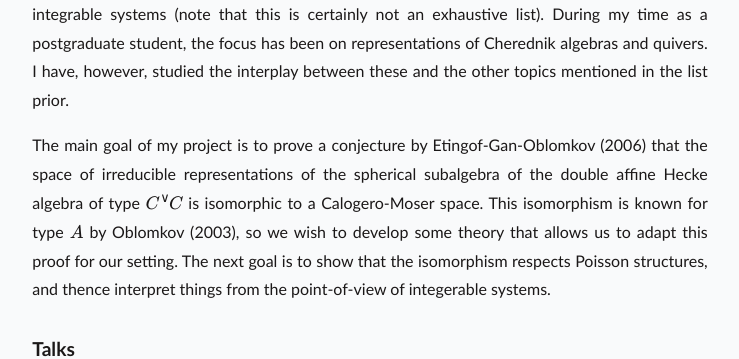
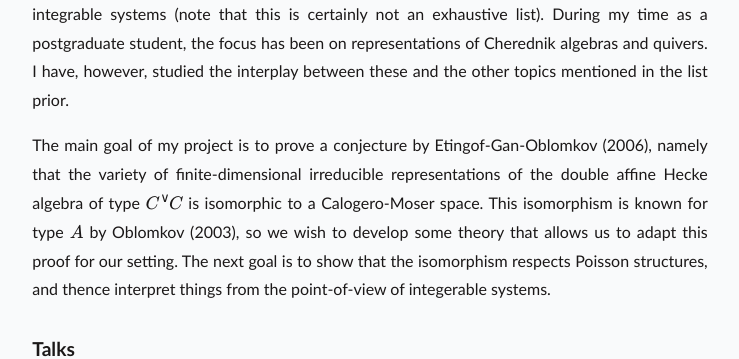
Before and after one commit to BradJackRyan/bradjackryan.github.io, a plain HTML site: page index.html in a window 1280 px wide. Shown: the part 840-1199 px from the top of the page, without its empty margins (270-1009 px from the left). Drawn offline with nearby package versions, Linux system fonts and the light colour scheme; a web font is replaced by a local one.

Commit message:
Updated "Research" paragraph
Changed the wording in the second paragraph in the "Research" section

```diff
--- a/index.html
+++ b/index.html
@@ -54,7 +54,7 @@
 <h2 id="Research">Research</h2>
 <p>My primary research areas of interest are algebra, geometry, topology, representation theory and integrable systems (note that this is certainly not an exhaustive list). During my time as a postgraduate student, the focus has been on representations of Cherednik algebras and quivers. I have, however, studied the interplay between these and the other topics mentioned in the list prior.</p>
 
-<p>The main goal of my project is to prove a conjecture by Etingof-Gan-Oblomkov (2006) that the space of irreducible representations of the spherical subalgebra of the double affine Hecke algebra of type \(C^\vee C\) is isomorphic to a Calogero-Moser space. This isomorphism is known for type \(A\) by Oblomkov (2003), so we wish to develop some theory that allows us to adapt this proof for our setting. The next goal is to show that the isomorphism respects Poisson structures, and thence interpret things from the point-of-view of integerable systems.</p>
+<p>The main goal of my project is to prove a conjecture by Etingof-Gan-Oblomkov (2006), namely that the variety of finite-dimensional irreducible representations of the double affine Hecke algebra of type \(C^\vee C\) is isomorphic to a Calogero-Moser space. This isomorphism is known for type \(A\) by Oblomkov (2003), so we wish to develop some theory that allows us to adapt this proof for our setting. The next goal is to show that the isomorphism respects Poisson structures, and thence interpret things from the point-of-view of integerable systems.</p>
 
 
 <!----- Talks ----->
```
